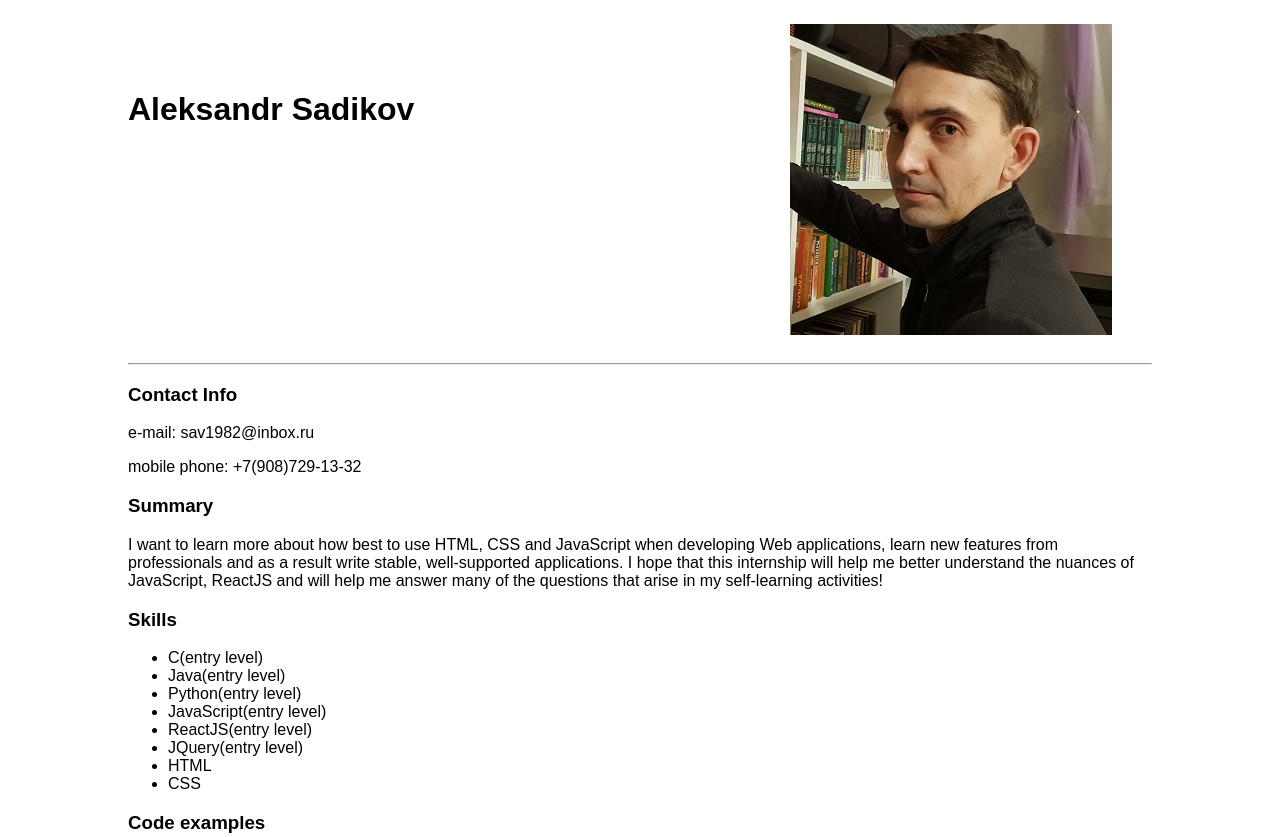
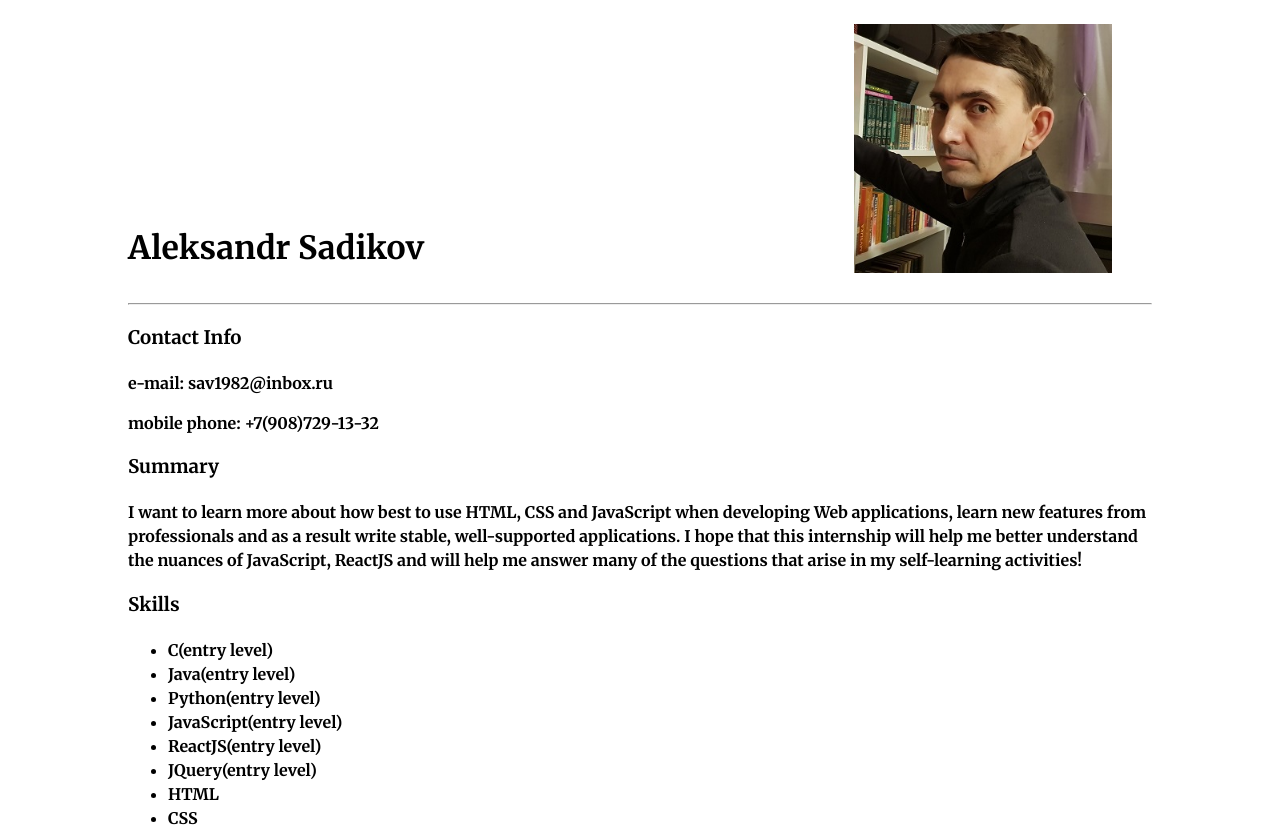
Before and after one commit to Alsadi1982/rsschool-cv, a plain HTML site: page index.html in a window 1280 px wide. Shown: the top 837 px of the page. Drawn offline with Linux system fonts and the light colour scheme.

Commit message:
refactor: change style.css

```diff
--- a/index.html
+++ b/index.html
@@ -1,12 +1,15 @@
 <!DOCTYPE html>
 <html lang="en">
+
 <head>
     <meta charset="UTF-8">
     <meta name="viewport" content="width=device-width, initial-scale=1.0">
     <meta http-equiv="X-UA-Compatible" content="ie=edge">
     <link rel="stylesheet" href="./style.css">
+    <link href="https://fonts.googleapis.com/css?family=Merriweather:700,900&display=swap" rel="stylesheet">
     <title>My CV</title>
 </head>
+
 <body>
     <div class="wrapper">
         <header>
@@ -25,7 +28,8 @@
             <section>
                 <h3>Summary</h3>
                 <p>
-                        I want to learn more about how best to use HTML, CSS and JavaScript when developing Web applications,
+                    I want to learn more about how best to use HTML, CSS and JavaScript when developing Web
+                    applications,
                     learn new features from professionals and as a result write stable, well-supported applications.
                     I hope that this internship will help me better understand the nuances of JavaScript,
                     ReactJS and will help me answer many of the questions that arise in my self-learning activities!
@@ -52,24 +56,28 @@
             </section>
             <section>
                 <h3>Experience</h3>
-                    <a>Following the results of the javascript course, we made. <a href="https://github.com/Alsadi1982/weather-report">a simple website with current weather</a></p>
+                <p>
+                    Following the results of the javascript course, a fellow student and I made <a href="https://github.com/Alsadi1982/weather-report">a simple website with current weather.</a>
+                </p>
             </section>
             <section>
                 <h3>Education</h3>
                 <ul>
-                        <li>2004 - 2009  Nizhniy Novgorod Commercial Institute "Faculty of Applied Informatics in Economics".</li>
-                        <li>2019 - u.n.  Nizhniy Novgorod Institute of Information Technologies  "Software development".</li>
-                        <li>2019 Codecademy  courses: "Introduction to HTML", "Learn CSS".</li>
+                    <li>2004 - 2009 Nizhniy Novgorod Commercial Institute "Faculty of Applied Informatics in Economics".</li>
+                    <li>2019 - u.n. Nizhniy Novgorod Institute of Information Technologies "Software development".</li>
+                    <li>2019 Codecademy courses: "Introduction to HTML", "Learn CSS".</li>
                     <li>2019 HTMLacademy course: "HTML basics"</li>
                 </ul>
             </section>
             <section>
                 <h3>English</h3>
                 <ul>
-                        <li>december 2018 - april 2019  Nizhniy Novgorod Institute of Information Technologies  course: "English pre-Intermediate"</li>
+                    <li>december 2018 - april 2019 Nizhniy Novgorod Institute of Information Technologies course:
+                        "English pre-Intermediate"</li>
                 </ul>
             </section>
         </main>
     </div>
 </body>
+
 </html>
--- a/style.css
+++ b/style.css
@@ -2,7 +2,8 @@
 
     width: 1024px;
     margin: auto;
-    font-family: Arial, Helvetica, sans-serif;
+    font-family: 'Merriweather', serif;
+    line-height: 1.5;
 }
 
 header{
@@ -11,10 +12,16 @@ header{
 }
 
 h1{
-    line-height: 5;
+    padding-top: 19%;
 
 }
 
-figure{
+.code-example{
+    height: 568px;
+    width: 437px;
+}
 
+.me{
+    height: 249px;
+    width: 258px;
 }
```
Lines whose indentation alone changed are shown as unchanged.
